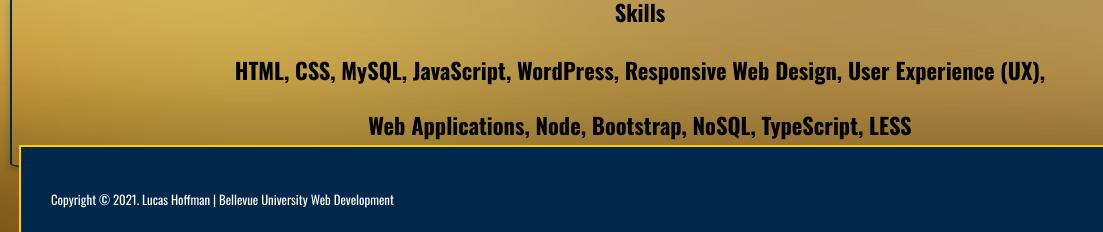
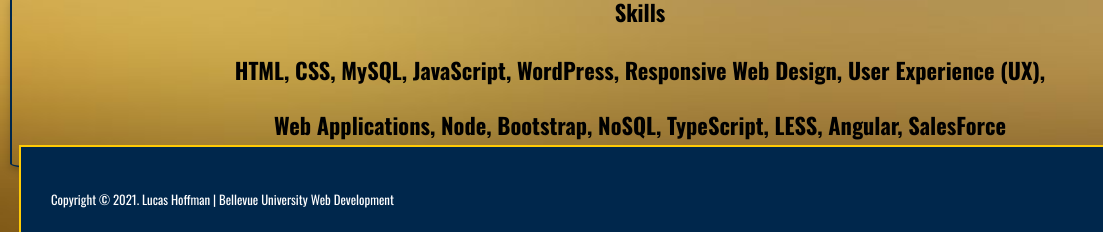
Before and after one commit to lucash0331/Portfolio, a plain HTML site: page resume.html in a window 1280 px wide. Shown: the part 552-784 px from the top of the page, 0-1103 px from the left. Drawn offline with nearby package versions, Linux system fonts and the light colour scheme; a script that the page names is missing.

Commit message:
Update resume.html

```diff
--- a/resume.html
+++ b/resume.html
@@ -51,7 +51,7 @@
 
                   <p>HTML, CSS, MySQL, JavaScript, WordPress, Responsive Web Design, User Experience (UX), </p>
 
-                  <p>Web Applications, Node, Bootstrap, NoSQL, TypeScript, LESS</p>
+                  <p>Web Applications, Node, Bootstrap, NoSQL, TypeScript, LESS, Angular, SalesForce</p>
         </div>
 </div>
 </div>
```
